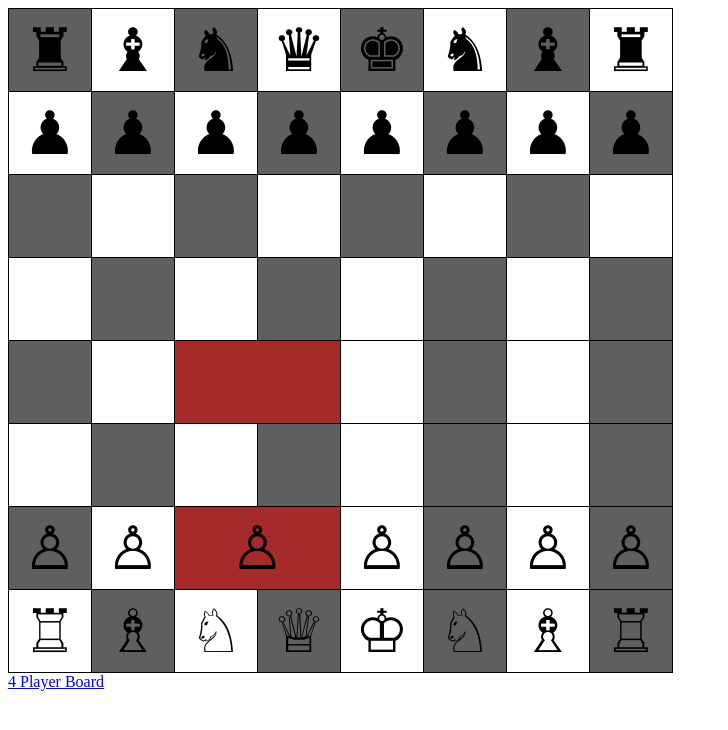
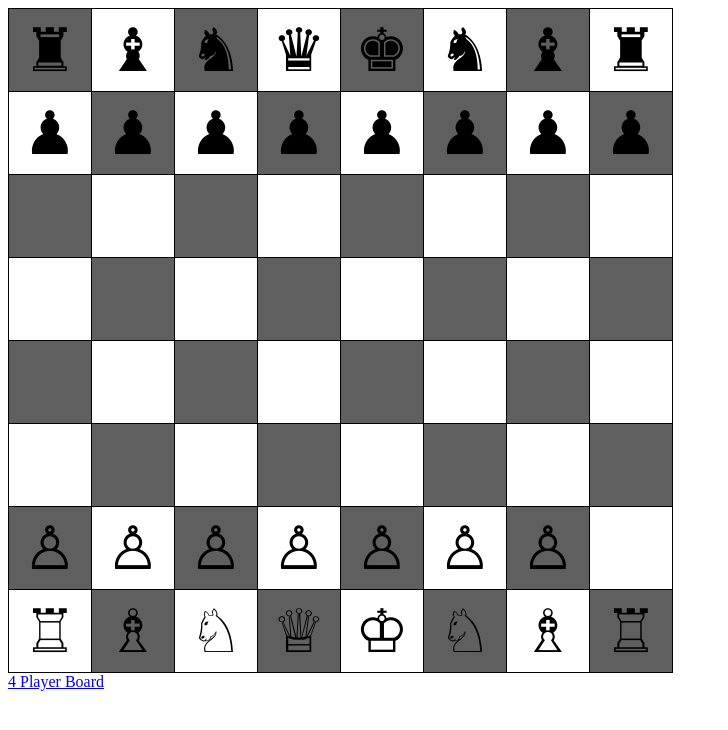
Before and after one commit to tehrenreich/Source_control_assignment_1, a plain HTML site: page index.html in a window 1280 px wide. Shown: the whole page, without its empty margins (0-728 px from the left). Drawn offline with Linux system fonts and the light colour scheme.

Commit message:
Made corrections on index.html
Adjusted the code on lines 55 and 74 to fix the chessboard layout

```diff
--- a/index.html
+++ b/index.html
@@ -52,7 +52,7 @@
             <tr>
                 <td class="odd"></td>
                 <td class="odd"></td>
-                <td class="odd" colspan="2"></td>
+                <td class="odd"></td>
                 <td class="odd"></td>
                 <td class="odd"></td>
                 <td class="odd"></td>
@@ -71,7 +71,7 @@
             <tr>
                 <td class="odd">&#9817;</td>
                 <td class="odd">&#9817;</td>
-                <td class="odd" colspan="2">&#9817;</td>
+                <td class="odd">&#9817;</td>
                 <td class="odd">&#9817;</td>
                 <td class="odd">&#9817;</td>
                 <td class="odd">&#9817;</td>
```
